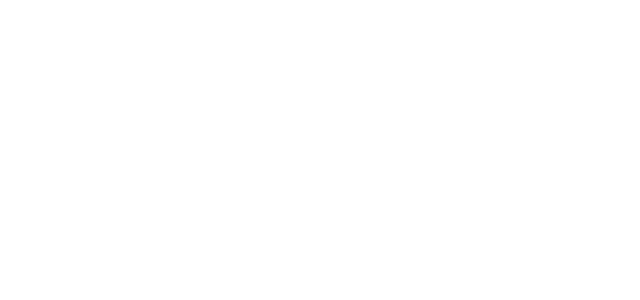
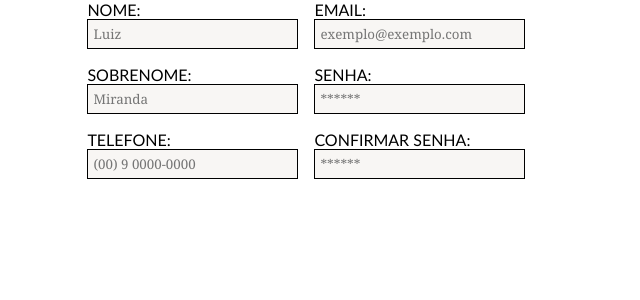
Before and after one commit to GabrielFFSantos/portifolio, a Next.js app: page /components/modalForms in a window 1280 px wide. Before the commit this address had no page. Shown: the top 300 px of the page, without its empty margins (0-640 px from the left). Built offline with nearby package versions, Linux system fonts and the light colour scheme.

Commit message:
add modal component

```diff
--- a/package.json
+++ b/package.json
@@ -23,6 +23,7 @@
     "next": "13.0.2",
     "react": "18.2.0",
     "react-dom": "18.2.0",
+    "react-hook-form": "^7.39.4",
     "react-icons": "^4.6.0",
     "styled-components": "^5.3.6",
     "typescript": "4.8.4"
--- /dev/null
+++ b/pages/components/modal.style.tsx
@@ -0,0 +1,98 @@
+import styled from "styled-components";
+
+export const Wrapper = styled.div`
+	position: fixed;
+	top: 50%;
+	left: 50%;
+	transform: translate(-50%, -50%);
+	z-index: 700;
+	width: inherit;
+	outline: 0;
+`;
+
+export const Backdrop = styled.div`
+	position: fixed;
+	top: 0;
+	left: 0;
+	width: 100%;
+	height: 100%;
+	background: rgba(0, 0, 0, 0.3);
+	opacity: 50%;
+	z-index: 500;
+	display: block;
+`;
+
+export const StyledModal = styled.div`
+	z-index: 100;
+	background-color: #f8f6f4;
+	position: relative;
+	margin: auto;
+	border-radius: 8px;
+	max-height: 90vh;
+	text-align: left;
+	border-radius: 4px;
+
+	@media (max-width: 800px) {
+		width: 90%;
+		overflow: auto;
+	}
+`;
+
+export const Header = styled.div`
+	border-top-left-radius: 4px;
+	border-top-right-radius: 4px;
+	width: 100%;
+	height: 30px;
+	background: #736048;
+	display: flex;
+	align-items: center;
+`;
+
+export const Content = styled.div`
+	display: flex;
+	font-size: 15px;
+	font-family: Georgia, "Times New Roman", Times, serif;
+	background-color: #fff;
+	padding: 20px;
+`;
+
+export const ButtonModal = styled.div`
+	background: #736048;
+	border: none;
+	color: aliceblue;
+	padding: 5px 10px;
+	text-align: center;
+	font-size: 15px;
+	margin: 4px 2px;
+	border-radius: 5px;
+	display: inline-block;
+	text-decoration: none;
+	cursor: pointer;
+`;
+
+export const FooterModal = styled.div`
+	text-align: right;
+	padding: 15px;
+	background-color: #fff;
+`;
+
+export const ModalSection = styled.div`
+	display: flex;
+	gap: 1rem;
+	flex-wrap: wrap;
+	max-width: calc(600px + 1vw);
+	justify-content: center;
+	div {
+		display: grid;
+		grid-template-columns: 1fr;
+	}
+	input {
+		font-family: Georgia, "Times New Roman", Times, serif;
+		padding: 5px;
+		border: 1px solid black;
+		background-color: #f8f6f4;
+	}
+	label {
+		color: black;
+	}
+`;
--- /dev/null
+++ b/pages/components/modalForms.tsx
@@ -0,0 +1,77 @@
+import { ModalSection } from "./modal.style";
+import { useForm } from "react-hook-form";
+
+const ModalForms = () => {
+	const {
+		register,
+		handleSubmit,
+		formState: { errors },
+	} = useForm({
+		defaultValues: {
+			Login: "",
+			Senha: "",
+			Nome: "",
+			Sobrenome: "",
+			Email: "",
+			Telefone: "",
+			Confirma: "",
+		},
+	});
+	const onSubmit = (data: any) => console.log(data);
+	console.log(errors);
+
+	return (
+		<ModalSection>
+			<div>
+				<label>NOME:</label>
+				<input
+					type="text"
+					{...register("Nome", { required: "Campo Obrigatorio" })}
+					placeholder="Luiz"
+				/>
+			</div>
+			<div>
+				<label>EMAIL:</label>
+				<input
+					type="text"
+					{...register("Email", { required: "Campo Obrigatorio" })}
+					placeholder="exemplo@exemplo.com"
+				/>
+			</div>
+			<div>
+				<label>SOBRENOME:</label>
+				<input
+					type="text"
+					{...register("Sobrenome", { required: "Campo Obrigatorio" })}
+					placeholder="Miranda"
+				/>
+			</div>
+			<div>
+				<label>SENHA:</label>
+				<input
+					type="password"
+					{...register("Senha", { required: "Campo Obrigatorio" })}
+					placeholder="******"
+				/>
+			</div>
+			<div>
+				<label>TELEFONE:</label>
+				<input
+					type="tel"
+					{...register("Telefone", { required: "Campo Obrigatorio" })}
+					placeholder="(00) 9 0000-0000"
+				/>
+			</div>
+			<div>
+				<label>CONFIRMAR SENHA:</label>
+				<input
+					type="password"
+					{...register("Confirma", { required: "Campo Obrigatorio" })}
+					placeholder="******"
+				/>
+			</div>
+		</ModalSection>
+	);
+};
+
+export default ModalForms;
--- a/styles/Home.module.css
+++ b/styles/Home.module.css
@@ -134,6 +134,7 @@
 	transition: 0.4s ease-out;
 	position: relative;
 	left: 0px;
+	cursor: pointer;
 }
 
 .card:not(:first-child) {
```
Also changed, not shown: pages/components/index.tsx (added, +42 -0 lines), pages/components/useModal.tsx (added, +10 -0 lines), 1 other file (tests, documents, lock files or other folders).
